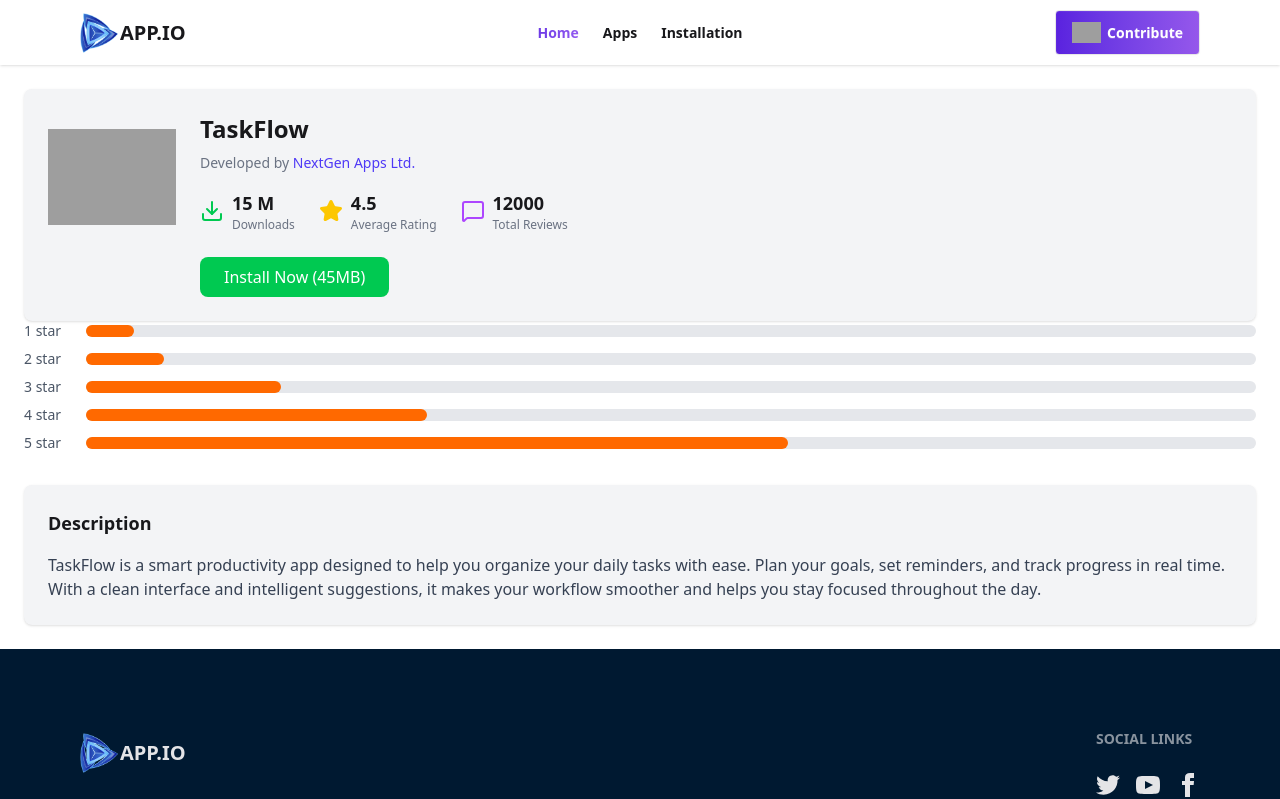
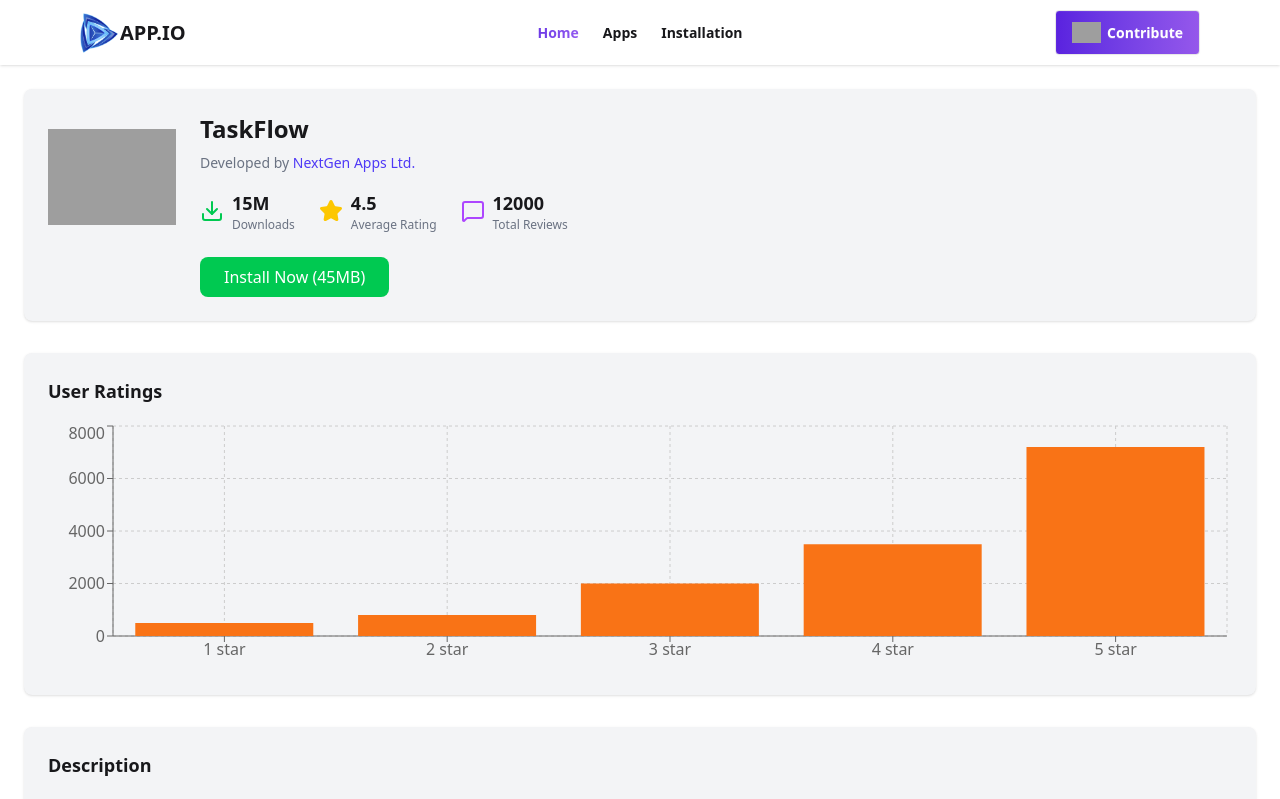
Before and after one commit to shakib-ahmmed/app-io, a React (Vite) app: page /app/1 in a window 1280 px wide. Shown: the top 799 px of the page. Built offline with nearby package versions, Linux system fonts and the light colour scheme; grey boxes are pictures that could not be loaded.

Commit message:
notification pages and error pages are added

```diff
--- a/package.json
+++ b/package.json
@@ -19,6 +19,7 @@
     "react-router": "^7.9.4",
     "react-router-dom": "^7.9.4",
     "react-toastify": "^11.0.5",
+    "recharts": "^3.2.1",
     "tailwindcss": "^4.1.14"
   },
   "devDependencies": {
--- a/src/Pages/Apps.jsx
+++ b/src/Pages/Apps.jsx
@@ -1,7 +1,8 @@
 import { useState } from 'react';
 import AppsCard from '../components/AppsCard';
 import useApps from '../../public/Hooks/allapps';
-
+import img from '../assets/App-Error.png'
+import { Link } from 'react-router';
 
 const Apps = () => {
 
@@ -19,6 +20,8 @@ const Apps = () => {
 
     return (
         <div className='flex flex-col items-center justify-center text-center pb-10 bg-gray-100'>
+
+
             <h1 className='text-[48px] flex-col block gap-0 font-bold'>
                 Our All Applications
             </h1>
@@ -37,14 +40,32 @@ const Apps = () => {
                 </label>
             </div>
 
+            {searchedApps.length === 0 ? (
+                <div className='flex flex-col justify-center items-center h-screen'>
+                    <img src={img} alt="App-Error.png" />
+                    <h1 className='text-black text-[48px]  text-center'> OPPS!! APP NOT FOUND </h1>
+                    <p className='text-[20px] text-center pb-3'>The App you are requesting is not found on our system.  please try another apps <br /> Thanks </p>
+                    <Link to='/'>
+                        <a className="btn bg-gradient-to-r from-[#5a22df]  to-[#9557eb] text-white font-semibold w-[145px] h-[45px] hover:scale-105 transition ease-in-out ">
+                            GO BACK! </a>
+                    </Link>
+
+                </div>) : (
+                <>
+
                     <div className='grid grid-cols-1 md:grid-cols-2 mg:grid-col-2 lg:grid-cols-4 gap-4 pt-10'>
                         {searchedApps.map(apps => (
                             <div key={apps.id}>
                                 <AppsCard apps={apps} />
                             </div>
                         ))}
+
+
+
                     </div>
-
+                </>
+            )
+            }
         </div >
     )
 }
--- a/src/Pages/AppsDetails.jsx
+++ b/src/Pages/AppsDetails.jsx
@@ -3,6 +3,9 @@ import { useParams } from 'react-router';
 import { Download, Star, MessageSquare } from 'lucide-react';
 import useApps from '../../public/Hooks/allapps';
 import { toast, ToastContainer } from 'react-toastify';
+import { ResponsiveContainer, BarChart, Bar, XAxis, YAxis, Tooltip, CartesianGrid } from 'recharts';
+
+
 
 
 
@@ -31,8 +34,6 @@ const AppsDetails = () => {
             theme: "colored",
         });
 
-
-
     };
 
     return (
@@ -54,7 +55,7 @@ const AppsDetails = () => {
                                 <div className="flex items-center gap-2">
                                     <Download className="text-green-500" />
                                     <div>
-                                <p className="font-bold text-lg">{downloads} <span>M</span> </p>
+                                        <p className="font-bold text-lg">{downloads}<span>M</span> </p>
                                         <p className="text-xs text-gray-500">Downloads</p>
                                     </div>
                                 </div>
@@ -79,29 +80,28 @@ const AppsDetails = () => {
                             </button>
                         </div>
                     </div>
-            <div className="space-y-2 ">
-                {ratings && ratings.length > 0 ? ratings.map((r, i) => {
-                    const totalReviews = reviews || 1;
-                    const percent = ((r.count / totalReviews) * 100) + "%";
-                    return (
-                        <div key={i} className="flex items-center gap-4">
-                            <span className="w-12 text-sm text-gray-600">{r.name}</span>
-                            <div className="w-full bg-gray-200 rounded-full h-3">
-                                <div
-                                    className="bg-orange-500 h-3 rounded-full"
-                                    style={{ width: percent }}
-                                ></div>
+
+                    <div className="mt-8 bg-gray-100 p-6 rounded-lg shadow">
+                        <h2 className="text-lg font-semibold mb-4">User Ratings</h2>
+                        {ratings && ratings.length > 0 ? (
+                            <ResponsiveContainer width="100%" height={250}>
+                                <BarChart data={ratings}>
+                                    <CartesianGrid strokeDasharray="3 3" />
+                                    <XAxis dataKey="name" />
+                                    <YAxis />
+                                    <Tooltip />
+                                    <Bar dataKey="count" fill="#f97316" />
+                                </BarChart>
+                            </ResponsiveContainer>
+                        ) : (
+                            <p>No ratings yet</p>
+                        )}
                     </div>
-                        </div>
-                    );
-                }) : <p>No ratings yet</p>}
-            </div>
-
-
                     <div className="mt-8 bg-gray-100 p-6 rounded-lg shadow">
                         <h2 className="text-lg font-semibold mb-4">Description</h2>
                         <p className="text-gray-700">{description}</p>
                     </div>
+
             <ToastContainer />
         </div>
 
--- a/src/Pages/ErrorPage.jsx
+++ b/src/Pages/ErrorPage.jsx
@@ -11,7 +11,7 @@ const ErrorPage = () => {
             <h1 className='text-black text-[48px]  text-center'>Oops, page not found!</h1>
             <p className='text-[20px] text-center pb-3'>The page you are looking for is not available.</p>
 
-            <Link tp={'./'}>
+            <Link to={'./'}>
                 <a className="btn bg-gradient-to-r from-[#5a22df]  to-[#9557eb] text-white font-semibold w-[145px] h-[45px] hover:scale-105 transition ease-in-out ">
                     Go Back!</a>
             </Link>
--- a/src/Pages/Home.jsx
+++ b/src/Pages/Home.jsx
@@ -22,8 +22,6 @@ const Home = () => {
             </h1>
             <p className='text-gray-500'>At APP.IO, we craft innovative apps designed to make everyday life simpler, smarter, and more exciting. <br /> Our goal is to turn your ideas into digital experiences that truly make an impact.</p>
 
-            {/* Buttons */}
-
             <div className="flex gap-4 mt-6">
 
                 <a href="https://play.google.com/store" target="_blank" className="flex items-center gap-2 bg-[#632EE3] text-white px-6 py-2  hover:bg-[#5320d1] transition" >
@@ -34,8 +32,6 @@ const Home = () => {
                 <a href="https://www.apple.com/app-store/" target="_blank" className="flex items-center gap-2 bg-[#9F62F2] text-white px-6 py-2 hover:bg-[#8640e8] transition" >                    <FaApple size={22} /> App Store
                 </a>
             </div>
-
-            {/* Banner Img */}
 
             <img className="mt-10" src={img} alt="hero" />
 
--- a/src/Pages/Installation.jsx
+++ b/src/Pages/Installation.jsx
@@ -2,6 +2,11 @@ import React, { useEffect, useState } from 'react';
 import { Download, Star, MessageSquare } from 'lucide-react';
 import { toast, ToastContainer } from 'react-toastify';
 import 'react-toastify/dist/ReactToastify.css';
+import img from '../assets/App-Error.png'
+import { Link } from 'react-router';
+
+
+
 
 const Installation = () => {
     const [installlist, setInstalllist] = useState([]);
@@ -45,6 +50,18 @@ const Installation = () => {
 
     return (
         <div className="flex flex-col justify-item lg:p-20 p-5">
+            {installlist.length === 0 ? (
+                <div className='flex flex-col justify-center items-center h-screen'>
+                    <img src={img} alt="App-Error.png" />
+                    <h1 className='text-black text-[48px]  text-center'>OPPS!! NO APP INSTALLED</h1>
+                    <p className='text-[20px] text-center pb-3'> To install your required app please go app page. <br /> Thanks </p>
+                    <Link to='/app'>
+                        <a className="btn bg-gradient-to-r from-[#5a22df]  to-[#9557eb] text-white font-semibold w-[145px] h-[45px] hover:scale-105 transition ease-in-out ">
+                            APPS </a>
+                    </Link>
+
+                </div>) : (
+                <>
                     <h1 className="text-black text-[48px] text-center">Your Installed <br />Apps</h1>
                     <p className="text-[20px] text-center pb-3">Explore All Trending Apps on the Market developed by us</p>
 
@@ -78,7 +95,7 @@ const Installation = () => {
                                                 <div className="flex flex-row flex-wrap gap-6 lg:mt-4">
                                                     <div className="flex items-center gap-2">
                                                         <Download className="text-green-500" />
-                                                <p>{a.downloads}</p>
+                                                        <p>{a.downloads}<span>M</span></p>
                                                     </div>
                                                     <div className="flex items-center gap-2">
                                                         <Star className="text-yellow-400 fill-yellow-400" />
@@ -103,10 +120,14 @@ const Installation = () => {
                             </div>
                         ))}
                     </div>
+                </>
+            )
+            }
+            <ToastContainer />
 
-            <ToastContainer />
-        </div>
+        </div >
     );
 };
 
+
 export default Installation;
```
Also changed, not shown: 1 other file (tests, documents, lock files or other folders). Lines whose indentation alone changed are shown as unchanged.
